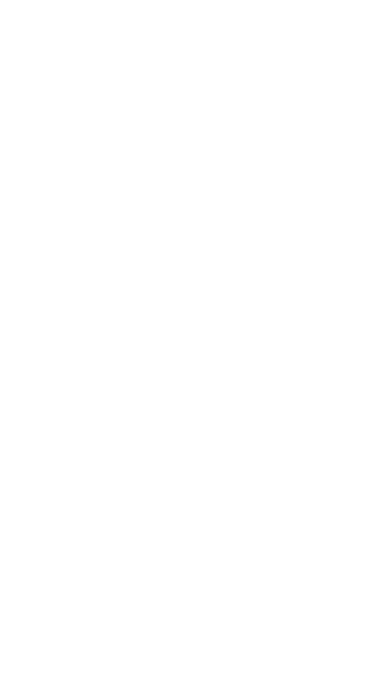
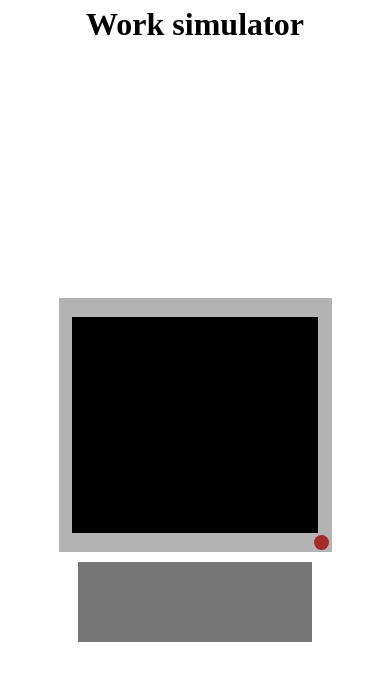
Before and after one commit to gustavenoksson/theuselessweb, a plain HTML site: page index.html in a window 390 px wide. Drawn offline with Linux system fonts and the light colour scheme.

Commit message:
added computer and responsive file

```diff
--- a/css/style.css
+++ b/css/style.css
@@ -1,6 +1,22 @@
 * {
   box-sizing: border-box;
   margin: 0;
+}
+
+@font-face {
+  font-family: 'VT323';
+  src: url('fonts/VT323-Regular.woff') format('woff'),
+    url('fonts/VT323-Regular.woff2') format('woff2');
+  font-weight: 400;
+}
+
+/* header */
+header {
+  width: 100%;
+  height: 3rem;
+  display: flex;
+  justify-content: center;
+  align-items: center;
 }
 
 body {
@@ -8,3 +24,53 @@ body {
   height: 100vh;
   width: 100%;
 }
+
+/* main */
+main {
+  height: 100%;
+  width: 100%;
+}
+
+/* computer section */
+.computerSection {
+  display: flex;
+  flex-direction: column;
+  justify-content: center;
+  align-items: center;
+  height: 100%;
+  width: 100%;
+  gap: 10px;
+}
+
+.chassis {
+  height: 30%;
+  width: 70%;
+  background-color: rgb(179, 179, 179);
+  display: flex;
+  justify-content: center;
+  align-items: center;
+  position: relative;
+}
+
+.powerBtn {
+  border-radius: 100%;
+  height: 15px;
+  width: 15px;
+  background-color: brown;
+  position: absolute;
+  bottom: 2px;
+  right: 3px;
+  cursor: pointer;
+}
+
+.screen {
+  width: 90%;
+  height: 85%;
+  background-color: rgb(0, 0, 0);
+}
+
+.keyboard {
+  height: 5rem;
+  width: 60%;
+  background-color: rgb(118, 118, 118);
+}
--- a/index.html
+++ b/index.html
@@ -8,10 +8,18 @@
     <link rel="stylesheet" href="css/style.css" />
   </head>
   <body>
-    <header></header>
+    <header>
+      <h1>Work simulator</h1>
+    </header>
 
     <main>
-      <header></header>
+      <section class="computerSection">
+        <div class="chassis">
+          <div class="powerBtn"></div>
+          <div class="screen"></div>
+        </div>
+        <div class="keyboard"></div>
+      </section>
     </main>
 
     <script src="script.js"></script>
--- a/script.js
+++ b/script.js
@@ -1,25 +1,17 @@
 const body = document.querySelector('body');
-// const body = document.querySelector('body');
-// const main = document.querySelector('main');
 
-// const getFact = async () => {
-//   const res = await fetch(
-//     'https://uselessfacts.jsph.pl/random.json?language=en'
-//   );
-//   const facts = await res.json();
+const powerBtn = document.querySelector('.powerBtn');
+const screen = document.querySelector('.screen');
 
-//   console.log(facts.text);
-// };
-
-// fetch('https://uselessfacts.jsph.pl/random.json?language=en')
-//   .then((response) => response.json())
-//   .then((fact) => {
-//     console.log(fact.text);
-//   });
-
-// getFact();
+const welcomeText = 'Welcome to work!';
 
 const insperationalWords = [
   'Think of the money you are making!',
-  'The payraise is coming!',
+  'The payraise is coming I swear!',
 ];
+
+const keyboardKey = [];
+
+powerBtn.addEventListener('click', () => {
+  screen.style.backgroundColor = 'green';
+});
```
Also changed, not shown: responsive.css (added).
